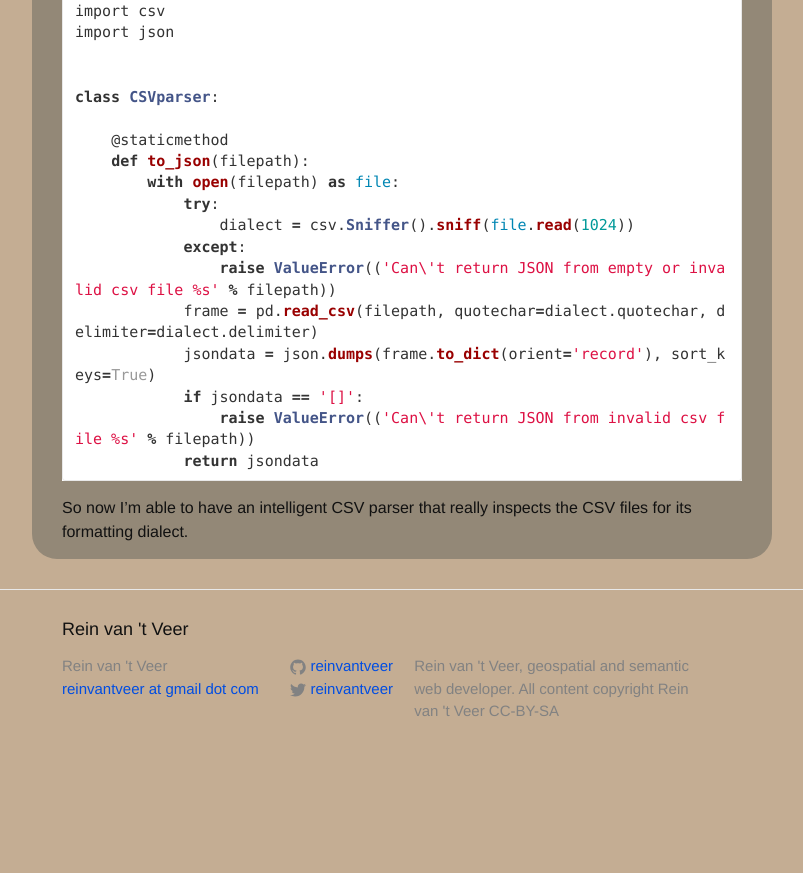
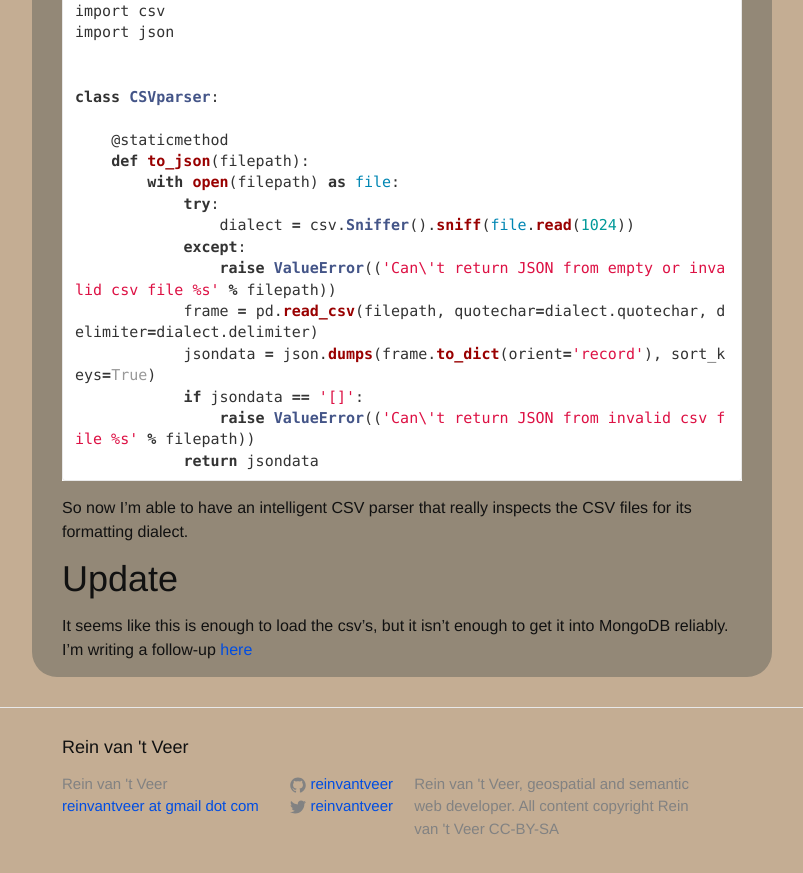
Before and after one commit to reinvantveer/reinvantveer.github.io, a Jekyll site: the page built from _posts/2017-04-24-data-loading-tactics-change.md, in a window 1280 px wide and 900 px high, scrolled down 692 px. Shown: the top 873 px of the window, without its empty margins (238-1041 px from the left). Built offline with Jekyll 4.4.1, drawn with Linux system fonts in a browser that asks for light colours; before the commit the page ends 1475 px from its top, so only the background shows below that.

Commit message:
Update, new post

````diff
--- a/_posts/2017-04-24-data-loading-tactics-change.md
+++ b/_posts/2017-04-24-data-loading-tactics-change.md
@@ -36,3 +36,6 @@ class CSVparser:
 ```
 
 So now I'm able to have an intelligent CSV parser that really inspects the CSV files for its formatting dialect.
+
+# Update
+It seems like this is enough to load the csv's, but it isn't enough to get it into MongoDB reliably. I'm writing a follow-up [here](https://github.com/reinvantveer/reinvantveer.github.io/commits/master/_posts/2017-05-12-first-encounter-with-real-data.md)
````
Also changed, not shown: _posts/2017-05-12-first-encounter-with-real-data.md (added, +16 -0 lines).
